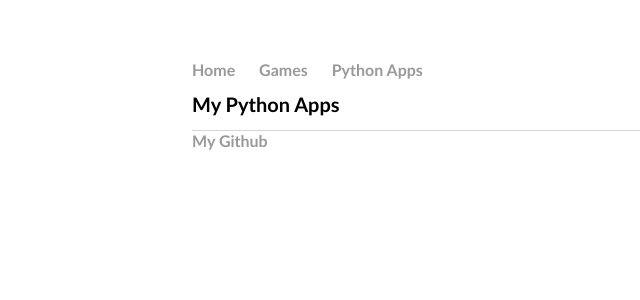
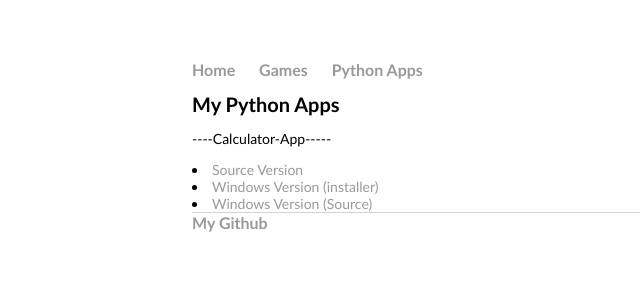
Before and after one commit to hen6003/hen6003.github.io, a Jekyll site: the page built from python/index.html, in a window 1280 px wide. Shown: the top 300 px of the page, without its empty margins (0-640 px from the left). Built offline with Jekyll 4.4.1, drawn with Linux system fonts in a browser that asks for light colours.

Commit message:
Update index.html

```diff
--- a/python/index.html
+++ b/python/index.html
@@ -4,5 +4,9 @@ title: HEN6003's Website
 ---
 <div class="blurb">
 	<h1>My Python Apps</h1>
-	<p></p>
+	<p>----Calculator-App-----</p>
+	<li><a href="https://github.com/hen6003/Calc_GUI_python/tree/master/Calc-source">Source Version</a></li>
+	<li><a href="https://github.com/hen6003/Calc_GUI_python/tree/master/Calc-installer">Windows Version (installer)</a></li>
+	<li><a href="https://github.com/hen6003/Calc_GUI_python/tree/master/Calc-installer">Windows Version (Source)</a></li>
+
 </div><!-- /.blurb -->
```
